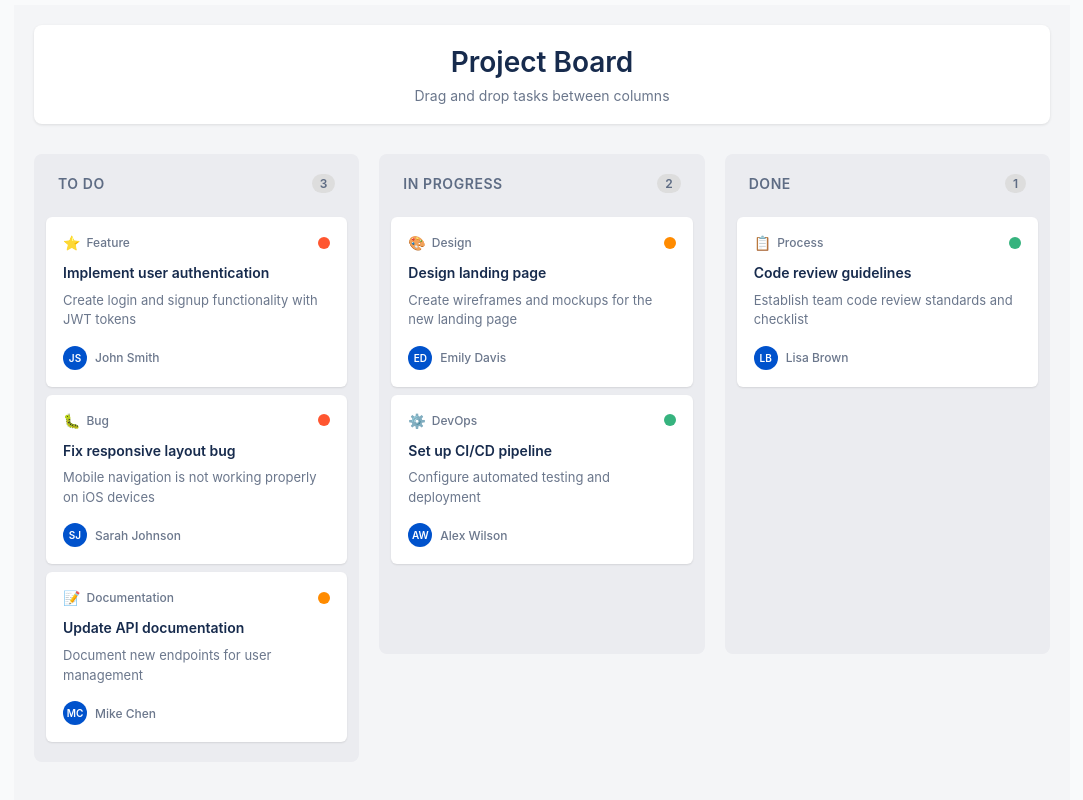
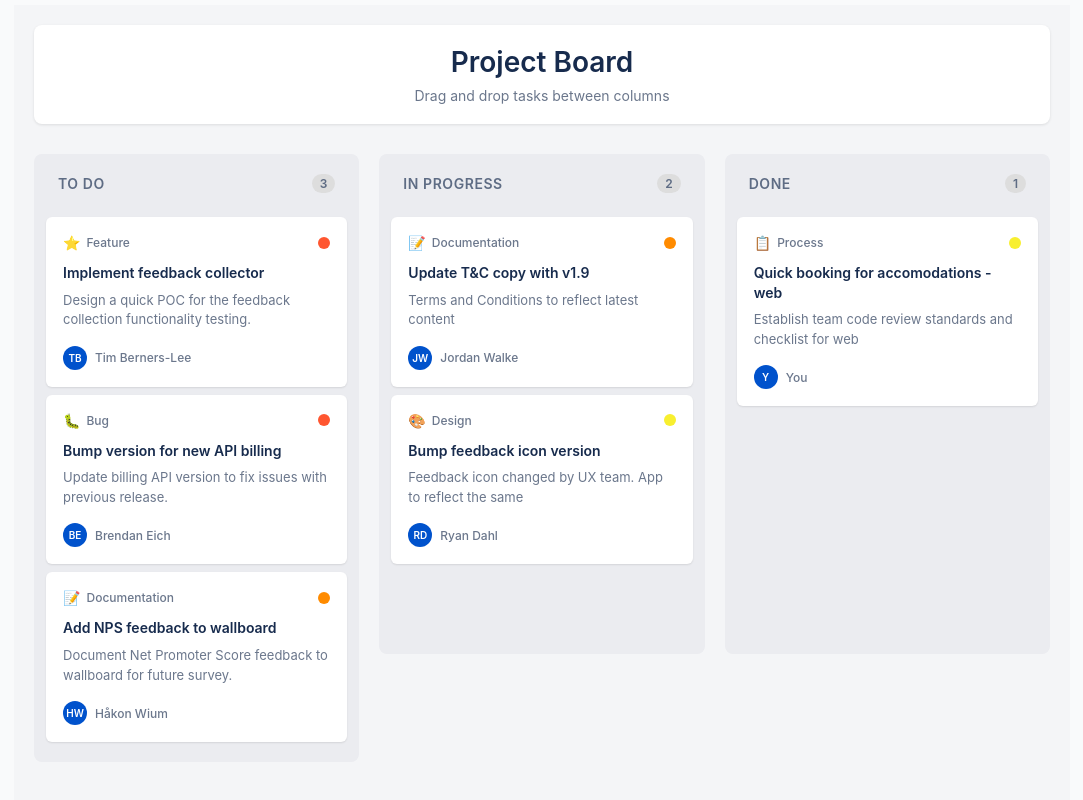
Before and after one commit to Vidyasbl/components-gallery, a React (Vite) app: page /component/kanban-board in a window 1280 px wide. Shown: the part 508-1308 px from the top of the page, without its empty margins (98-1181 px from the left). Built offline with nearby package versions, Linux system fonts and the light colour scheme.

Commit message:
Update Kanban with meaningful demo data

```diff
--- a/src/components/KanbanBoard/KanbanBoard.jsx
+++ b/src/components/KanbanBoard/KanbanBoard.jsx
@@ -1,4 +1,4 @@
-import React, { useState } from 'react';
+import { useState } from 'react';
 import { DragDropContext, Droppable, Draggable } from 'react-beautiful-dnd';
 import './KanbanBoard.css';
 
@@ -6,49 +6,49 @@ const initialData = {
     tasks: {
         'task-1': {
             id: 'task-1',
-            title: 'Implement user authentication',
-            description: 'Create login and signup functionality with JWT tokens',
-            assignee: 'John Smith',
+            title: 'Implement feedback collector',
+            description: 'Design a quick POC for the feedback collection functionality testing.',
+            assignee: 'Tim Berners-Lee',
             priority: 'High',
             type: 'Feature'
         },
         'task-2': {
             id: 'task-2',
-            title: 'Fix responsive layout bug',
-            description: 'Mobile navigation is not working properly on iOS devices',
-            assignee: 'Sarah Johnson',
+            title: 'Bump version for new API billing',
+            description: 'Update billing API version to fix issues with previous release.',
+            assignee: 'Brendan Eich',
             priority: 'High',
             type: 'Bug'
         },
         'task-3': {
             id: 'task-3',
-            title: 'Update API documentation',
-            description: 'Document new endpoints for user management',
-            assignee: 'Mike Chen',
+            title: 'Add NPS feedback to wallboard',
+            description: 'Document Net Promoter Score feedback to wallboard for future survey.',
+            assignee: 'Håkon Wium',
             priority: 'Medium',
             type: 'Documentation'
         },
         'task-4': {
             id: 'task-4',
-            title: 'Design landing page',
-            description: 'Create wireframes and mockups for the new landing page',
-            assignee: 'Emily Davis',
+            title: 'Update T&C copy with v1.9',
+            description: 'Terms and Conditions to reflect latest content',
+            assignee: 'Jordan Walke',
             priority: 'Medium',
-            type: 'Design'
+            type: 'Documentation'
         },
         'task-5': {
             id: 'task-5',
-            title: 'Set up CI/CD pipeline',
-            description: 'Configure automated testing and deployment',
-            assignee: 'Alex Wilson',
+            title: 'Bump feedback icon version',
+            description: 'Feedback icon changed by UX team. App to reflect the same',
+            assignee: 'Ryan Dahl',
             priority: 'Low',
-            type: 'DevOps'
+            type: 'Design'
         },
         'task-6': {
             id: 'task-6',
-            title: 'Code review guidelines',
-            description: 'Establish team code review standards and checklist',
-            assignee: 'Lisa Brown',
+            title: 'Quick booking for accomodations - web',
+            description: 'Establish team code review standards and checklist for web',
+            assignee: 'You',
             priority: 'Low',
             type: 'Process'
         }
@@ -148,7 +148,7 @@ const KanbanBoard = () => {
             case 'Medium':
                 return '#FF8B00';
             case 'Low':
-                return '#36B37E';
+                return '#F8EF2F';
             default:
                 return '#DDD';
         }
```
